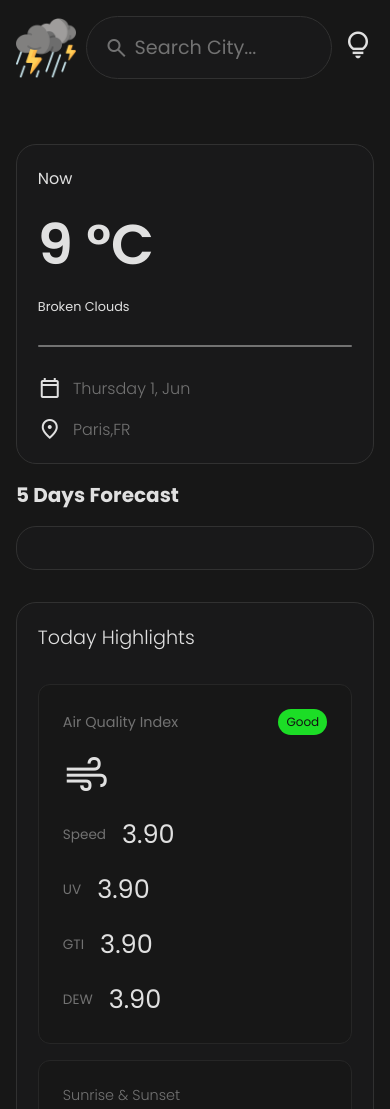
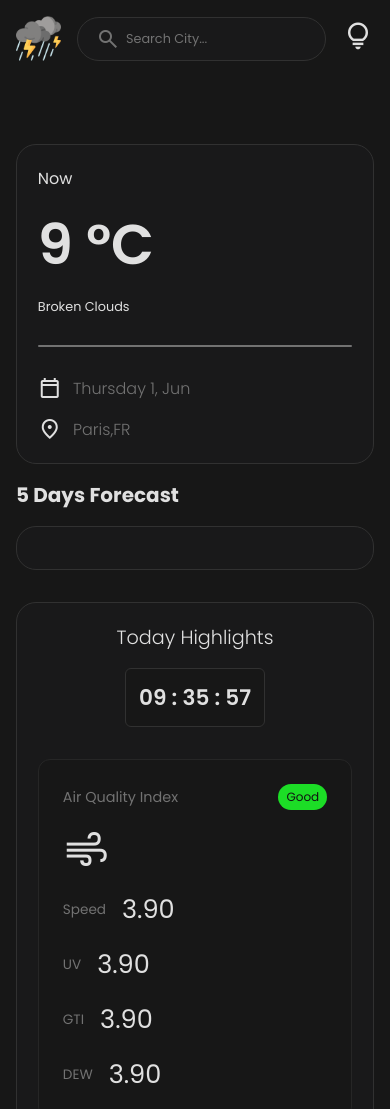
Before and after one commit to kamilkoziol5/Weather-Application-Dashboard, a website built with Vite: page index.html in a window 390 px wide. Shown: the top 1109 px of the page. Built offline with nearby package versions, Linux system fonts and the light colour scheme; no server answers; files whose address does not match are found by name.

Commit message:
add responsive css to input and add clock

```diff
--- /dev/null
+++ b/src/JAVASCRIPT/digitalClock.js
@@ -0,0 +1,12 @@
+export default function digitalClock() {
+	const now = new Date();
+	const hours = now.getHours().toString().padStart(2, 0);
+	const minutes = now.getMinutes().toString().padStart(2, 0);
+	const seconds = now.getSeconds().toString().padStart(2, 0);
+
+	const stringTime = `${hours} : ${minutes} : ${seconds}`;
+
+	const clockDiv = document.querySelector('.main-content .section-wrapper .highlights .title .digital-clock ');
+
+	clockDiv.textContent = stringTime;
+}
--- a/src/JAVASCRIPT/renderApp.js
+++ b/src/JAVASCRIPT/renderApp.js
@@ -40,6 +40,7 @@ export default function renderApp() {
 				<div class="highlights container">
 					<div class="title">
 						<h3>Today Highlights</h3>
+						<div class="digital-clock">00:00:00</div>
 					</div>
 					<div class="top-part">
 						<div class="left-side card">
--- a/src/SCSS/autocomplete.scss
+++ b/src/SCSS/autocomplete.scss
@@ -23,11 +23,10 @@
 
 		b {
 			font-weight: 900;
-			font-size: 1.1rem;
 		}
 
 		&:hover {
-			background-color: var(--inputHover);
+			background-color: var(--autocomplete);
 		}
 
 		&:last-child {
--- a/src/SCSS/base.scss
+++ b/src/SCSS/base.scss
@@ -22,6 +22,7 @@ body {
 	--accentHover: #fcc93d;
 	--inputHover: #111111;
 	--strokeCard: #262626;
+	--autocomplete: #3f3f3f;
 }
 
 body.active {
@@ -32,6 +33,7 @@ body.active {
 	--grayText: #666666;
 	--inputHover: #e0e0e0;
 	--strokeCard: #cfcfcf;
+	--autocomplete: #e0e0e0;
 }
 
 #app {
--- a/src/SCSS/content.scss
+++ b/src/SCSS/content.scss
@@ -151,10 +151,26 @@
 
 			.title {
 				margin-bottom: 1rem;
+				display: flex;
+				align-items: center;
+				justify-content: space-between;
+
 				h3 {
 					font-size: 1.2rem;
 					font-weight: 300;
 					color: var(--textColor);
+				}
+
+				.digital-clock {
+					margin-left: 2rem;
+					font-size: 1.35rem;
+					font-weight: 600;
+					padding: 0.75rem;
+					background-color: var(--bgColor);
+					border: 1px solid var(--strokeColor);
+					border-radius: 6px;
+					width: 140px;
+					text-align: center;
 				}
 			}
 
--- a/src/SCSS/responsive.scss
+++ b/src/SCSS/responsive.scss
@@ -12,9 +12,8 @@
 			}
 		}
 
-		.input-wrapper input {
+		.input-wrapper .search-input-wrapper input {
 			font-size: 1rem;
-			padding: 0.8rem 2.5rem;
 		}
 
 		.currecnt-location {
@@ -58,7 +57,6 @@
 @media (max-width: 810px) {
 	header {
 		padding: 1rem 1rem;
-		gap: 0.6rem;
 		.logo h1 {
 			display: none;
 		}
@@ -66,11 +64,26 @@
 
 	.main-content {
 		padding: 9rem 1rem 2rem 1rem;
+		.section-wrapper .today .top-part img {
+			width: 70px;
+		}
 	}
 }
 
 @media (max-width: 480px) {
-	.main-content .section-wrapper .highlights .top-part {
+	.main-content .section-wrapper .highlights {
+		.title {
+			flex-direction: column;
+			gap: 1rem;
+			align-items: center;
+			justify-content: center;
+
+			.digital-clock {
+				margin-left: 0;
+			}
+		}
+
+		.top-part {
 			.left-side .details-container {
 				flex-direction: column;
 				width: 100%;
@@ -88,3 +101,14 @@
 			}
 		}
 	}
+
+	header {
+		.logo img {
+			width: 45px;
+		}
+		.input-wrapper .search-input-wrapper input {
+			padding: 0.75rem 1rem 0.75rem 3rem;
+			font-size: 0.8rem;
+		}
+	}
+}
--- a/src/main.js
+++ b/src/main.js
@@ -5,6 +5,7 @@ import handleInput from './JAVASCRIPT/handleInput.js';
 import './SCSS/style.scss';
 import defaultWeatherUI from './JAVASCRIPT/defaultWeatherUI.js';
 import currentLocation from './JAVASCRIPT/currentLocation.js';
+import digitalClock from './JAVASCRIPT/digitalClock.js';
 
 renderHeader();
 renderApp();
@@ -12,3 +13,4 @@ toggleTheme();
 handleInput();
 defaultWeatherUI();
 currentLocation();
+setInterval(() => digitalClock());
```
Also changed, not shown: public/weather_icons/night/119.png (added). Lines whose indentation alone changed are shown as unchanged.
